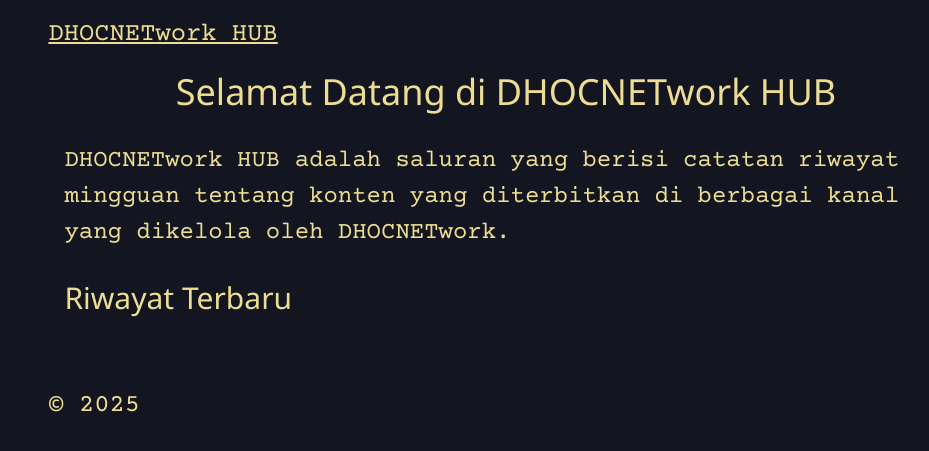
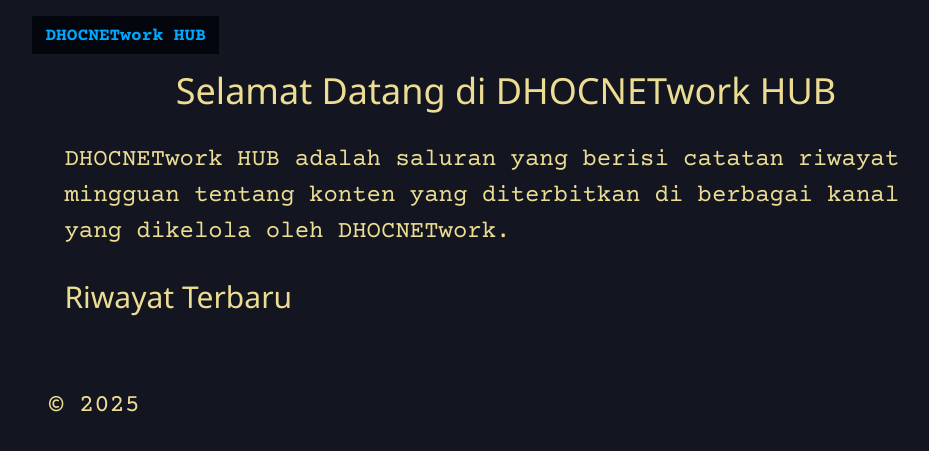
Before and after one commit to dhocnet/dhocnet.github.io, a Jekyll site: the page built from index.md, in a window 1280 px wide. Shown: the top 451 px of the page, without its empty margins (134-1063 px from the left). Built offline with Jekyll 4.4.1, drawn with Linux system fonts in a browser that asks for light colours; some web fonts are replaced.

Commit message:
Update default.html

```diff
--- a/_layouts/default.html
+++ b/_layouts/default.html
@@ -19,14 +19,14 @@
                 line-spacing: 1.2em;
             }
 
-            .dhocnet-main-header {
+            #dhocnet-main-header {
                 display: block;
                 margin: 0;
                 padding: 0;
                 background-color: #04060D;
             }
 
-            .dhocnet-main-header header a, .dhocnet-main-header header a:hover, .dhocnet-main-header header a:visited {
+            #dhocnet-main-header header a, #dhocnet-main-header header a:hover, #dhocnet-main-header header a:visited {
                 font-size: 0.7em;
                 margin: 0;
                 padding: 13px;
```
